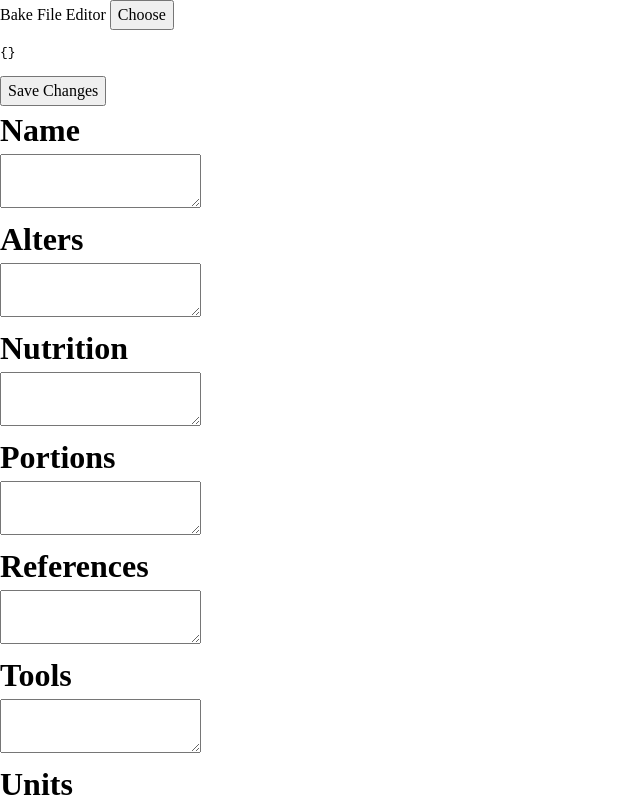
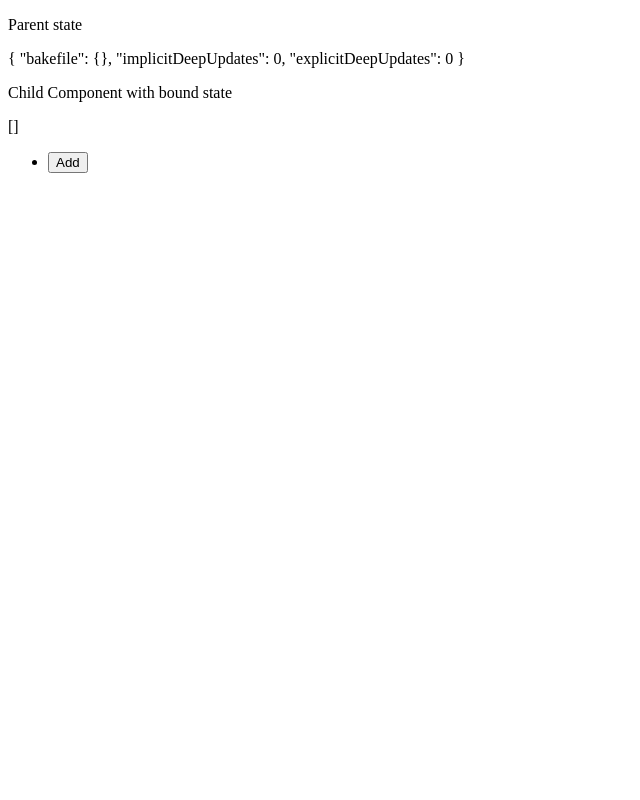
Before and after one commit to AustinGrey/bake-file, a Vue app: page / in a window 1280 px wide. Shown: the top 800 px of the page, without its empty margins (0-640 px from the left). Built offline with nearby package versions, Linux system fonts and the light colour scheme.

Commit message:
chore: cut down in attempt to find minimal bug recreation

```diff
--- a/src/App.vue
+++ b/src/App.vue
@@ -1,144 +1,23 @@
 <template>
-  Bake File Editor
-  <bakefile-loader v-model="state.bakefile" />
+  <p>Parent state</p>
+  {{ state }}
 
-  <h1>Name</h1>
-  <name v-model="state.bakefile.name" />
-
-  <h1>Alters</h1>
-  <alters />
-
-  <h1>Nutrition</h1>
-  <nutrition />
-
-  <h1>Portions</h1>
-  <portions />
-
-  <h1>References</h1>
-  <references />
-
-  <h1>Tools</h1>
-  <tools />
-
-  <h1>Units</h1>
-  <units v-model="state.bakefile.units" />
-
-  <h1>Yield</h1>
-  <yield />
-
-  <h1>Ingredients</h1>
-  <ingredients />
-
-  <h1>Result</h1>
-  <card />
+  <p>Child Component with bound state</p>
+  <units
+    v-model="state.bakefile.units"
+    @implicit-deep="state.implicitDeepUpdates += 1"
+    @explicit-deep="state.explicitDeepUpdates += 1"
+  />
 </template>
 
 <script setup lang="ts">
-import Ingredients from "./components/editors/ingredients.vue";
-import Name from "./components/editors/name.vue";
-import Alters from "./components/editors/alters.vue";
-import Nutrition from "./components/editors/nutrition.vue";
-import Portions from "./components/editors/portions.vue";
-import References from "./components/editors/references.vue";
-import Tools from "./components/editors/tools.vue";
 import Units from "./components/editors/units.vue";
-import Yield from "./components/editors/yield.vue";
-import Card from "./components/views/card.vue";
-import BakefileLoader from "./components/bakefile-loader.vue";
+import { reactive } from "vue";
 import { Bakefile } from "./bakefile";
-import { reactive } from "vue";
 
-/**
- * This component is responsible for
- * - Letting the user choose a file to work on
- * - Parsing the file into the segments that can be controlled by the individual editors
- * - Binding the segments to the editors so that when the edits happen, the result can
- *  be written out to the chosen file
- */
 const state = reactive({
   bakefile: {} as Bakefile,
+  implicitDeepUpdates: 0,
+  explicitDeepUpdates: 0,
 });
 </script>
-
-<style lang="scss">
-// Modern Reset CSS
-/* Box sizing rules */
-*,
-*::before,
-*::after {
-  box-sizing: border-box;
-}
-
-/* Remove default margin */
-body,
-h1,
-h2,
-h3,
-h4,
-p,
-figure,
-blockquote,
-dl,
-dd {
-  margin: 0;
-}
-
-/* Remove list styles on ul, ol elements with a list role, which suggests default styling will be removed */
-ul[role="list"],
-ol[role="list"] {
-  list-style: none;
-}
-
-/* Set core root defaults */
-html:focus-within {
-  scroll-behavior: smooth;
-}
-
-/* Set core body defaults */
-body {
-  min-height: 100vh;
-  text-rendering: optimizeSpeed;
-  line-height: 1.5;
-}
-
-/* A elements that don't have a class get default styles */
-a:not([class]) {
-  text-decoration-skip-ink: auto;
-}
-
-/* Make images easier to work with */
-img,
-picture {
-  max-width: 100%;
-  display: block;
-}
-
-/* Inherit fonts for inputs and buttons */
-input,
-button,
-textarea,
-select {
-  font: inherit;
-}
-
-/* Remove all animations, transitions and smooth scroll for people that prefer not to see them */
-@media (prefers-reduced-motion: reduce) {
-  html:focus-within {
-    scroll-behavior: auto;
-  }
-
-  *,
-  *::before,
-  *::after {
-    animation-duration: 0.01ms !important;
-    animation-iteration-count: 1 !important;
-    transition-duration: 0.01ms !important;
-    scroll-behavior: auto !important;
-  }
-}
-
-// My reset css
-input {
-  min-width: 1em;
-}
-</style>
--- a/src/components/bakefile-loader.vue
+++ /dev/null
@@ -1,147 +0,0 @@
-<template>
-  <button @click="onChooseClick">Choose</button>
-
-  <button v-for="handle in handles" @click="onDirTreeClick(handle)">
-    {{ handle.name }}
-  </button>
-
-  <pre>{{ modelValue }}</pre>
-  <pre>{{ parsingErrors }}</pre>
-
-  <button type="button" v-if="fileDirty" @click="saveFile">Save Changes</button>
-</template>
-
-<script setup lang="ts">
-/**
- * Component responsibilities
- * - Bind a provided object to a file on disk, such that
- * -- The file can be loaded into the object
- * -- The object can be saved to the file
- *
- * The object is always guaranteed to exist. So if no file is bound,
- * the user should still be able to edit the object, it would just be
- * the empty object to start off with.
- */
-
-import { computed, PropType, ref, watch } from "vue";
-import { Bakefile } from "../bakefile";
-
-const props = defineProps({
-  /**
-   * The internal object representation of the bakefile, or
-   * an empty object if no bakefile is loaded
-   */
-  modelValue: {
-    type: Object as PropType<Bakefile>,
-    required: true,
-  },
-});
-
-const emit = defineEmits<{
-  (e: "update:modelValue", newVal: Bakefile): void;
-}>();
-
-const modelValue = computed({
-  get: () => props.modelValue,
-  set: (val) => emit("update:modelValue", val),
-});
-
-// Get the directory to choose files from
-interface FileSystemFileHandle {
-  name: string;
-  kind: "file";
-  getFile: () => Promise<File>;
-  createWritable: () => Promise<{
-    write: (...args: any[]) => {};
-    close: () => void;
-  }>;
-}
-interface FileSystemDirectoryHandle {
-  name: string;
-  kind: "directory";
-}
-type FileSystemHandle = FileSystemFileHandle | FileSystemDirectoryHandle;
-
-const directory = ref(
-  undefined as undefined | { values: () => Iterable<FileSystemHandle> }
-);
-
-async function onChooseClick() {
-  directory.value = await (window as any).showDirectoryPicker({
-    startIn: "documents",
-  });
-}
-
-/**
- * Called when a handle shown in the directory tree is picked
- */
-async function onDirTreeClick(handle: FileSystemHandle) {
-  if (handle.kind === "directory") {
-    // do nothing @todo change current working directory
-  } else {
-    currentHandle.value = handle;
-    currentFile.value = await handle.getFile();
-  }
-}
-
-/**
- * The current known set of file handles we can edit
- */
-const handles = ref([] as FileSystemHandle[]);
-
-/**
- * The user's currently chosen file handle they wish to edit
- */
-const currentFile = ref(undefined as undefined | File);
-const currentHandle = ref(undefined as undefined | FileSystemFileHandle);
-
-/**
- * True if the user has made changes to the file contents that are not saved yet
- */
-const fileDirty = computed(
-  () => JSON.stringify(props.modelValue) !== lastSavedValue.value
-);
-/**
- * The last JSON string written to file
- */
-const lastSavedValue = ref(undefined as undefined | string);
-
-async function saveFile() {
-  const writable = await currentHandle.value?.createWritable();
-  const jsonString = JSON.stringify(modelValue.value);
-  await writable?.write(jsonString);
-  await writable?.close();
-  lastSavedValue.value = jsonString;
-}
-
-const parsingErrors = ref(undefined as string | undefined);
-
-watch(currentFile, async (newFile) => {
-  const contents = await newFile?.text();
-  if (contents === "" || contents === undefined) {
-    modelValue.value = {};
-    parsingErrors.value =
-      "The selected file was empty or undefined, using an empty object instead.";
-  } else {
-    try {
-      modelValue.value = JSON.parse(contents);
-      parsingErrors.value = undefined;
-    } catch (e) {
-      modelValue.value = {};
-      parsingErrors.value =
-        "File cannot be parsed. Did you select a '*.bakefile.yaml' ?";
-    }
-  }
-  // The last saved file is exactly the contents of the file we just loaded
-  lastSavedValue.value = contents;
-});
-
-watch(directory, async (newVal) => {
-  handles.value.splice(0, handles.value.length);
-  for await (const entry of newVal?.values() ?? []) {
-    handles.value.push(entry);
-  }
-});
-</script>
-
-<style scoped lang="scss"></style>
--- a/src/components/editors/alters.vue
+++ /dev/null
@@ -1,7 +0,0 @@
-<template>
-  <textarea></textarea>
-</template>
-
-<script setup lang="ts"></script>
-
-<style scoped lang="scss"></style>
--- a/src/components/editors/ingredients.vue
+++ /dev/null
@@ -1,7 +0,0 @@
-<template>
-  <textarea></textarea>
-</template>
-
-<script setup lang="ts"></script>
-
-<style scoped lang="scss"></style>
--- a/src/components/editors/name.vue
+++ /dev/null
@@ -1,26 +0,0 @@
-<template>
-  <textarea v-model="modelValue"></textarea>
-</template>
-
-<script setup lang="ts">
-import { computed, PropType } from "vue";
-
-const props = defineProps({
-  modelValue: {
-    type: String as PropType<undefined | string>,
-  },
-});
-
-const modelValue = computed({
-  get: () => props.modelValue,
-  set: (val) => {
-    emit("update:modelValue", val === "" ? undefined : val);
-  },
-});
-
-const emit = defineEmits<{
-  (e: "update:modelValue", newVal: string | undefined): void;
-}>();
-</script>
-
-<style scoped lang="scss"></style>
--- a/src/components/editors/nutrition.vue
+++ /dev/null
@@ -1,7 +0,0 @@
-<template>
-  <textarea></textarea>
-</template>
-
-<script setup lang="ts"></script>
-
-<style scoped lang="scss"></style>
--- a/src/components/editors/portions.vue
+++ /dev/null
@@ -1,7 +0,0 @@
-<template>
-  <textarea></textarea>
-</template>
-
-<script setup lang="ts"></script>
-
-<style scoped lang="scss"></style>
--- a/src/components/editors/references.vue
+++ /dev/null
@@ -1,7 +0,0 @@
-<template>
-  <textarea></textarea>
-</template>
-
-<script setup lang="ts"></script>
-
-<style scoped lang="scss"></style>
--- a/src/components/editors/tools.vue
+++ /dev/null
@@ -1,7 +0,0 @@
-<template>
-  <textarea></textarea>
-</template>
-
-<script setup lang="ts"></script>
-
-<style scoped lang="scss"></style>
--- a/src/components/editors/units.vue
+++ b/src/components/editors/units.vue
@@ -2,14 +2,11 @@
   {{ state.units }}
   <ul>
     <li v-for="(unitDef, idx) of state.units">
-      <span class="unit-input">
-        <input v-model="state.units[idx].custom" />
-        <template v-if="state.units[idx].type !== 'incomparable'">
-          <span>=</span>
-          <input v-model="state.units[idx].metric" />
-        </template>
-      </span>
-      <button type="button" @click="convertType(idx)">Change Type</button>
+      <input v-model="state.units[idx].custom" />
+      <template v-if="state.units[idx].type !== 'incomparable'">
+        <span>=</span>
+        <input v-model="state.units[idx].metric" />
+      </template>
     </li>
     <li>
       <button
@@ -119,6 +116,8 @@ const normalizedModelValue = computed<CustomUnitIr[]>(() => {
 
 const emit = defineEmits<{
   (e: "update:modelValue", newVal: Bakefile["units"]): void;
+  (e: "implicit-deep"): void;
+  (e: "explicit-deep"): void;
 }>();
 
 const state = reactive({
@@ -132,13 +131,7 @@ const state = reactive({
 watch(
   normalizedModelValue,
   (newValue) => {
-    // Load the normalized value into the state
-    console.log("Imported!");
-    // Re-assigning the value can cause reactivity to be lost here if the export
-    // watcher is an implicit deep, but not if it's an explicit deep.
     state.units = newValue;
-    // state.units.splice(0);
-    // newValue.forEach((entry) => state.units.push(entry));
   },
   { immediate: true }
 );
@@ -181,36 +174,16 @@ watch(
     if (errors.length) {
       return;
     }
+    emit("implicit-deep");
     emit("update:modelValue", toEmit);
   },
   { deep: true }
 );
 
 /**
- * Converts a unit definition from one type to the next, cycling through the list
- * 1. incomparable == Bare string
- * 2. comparable-string == Amount compared to metric amount in string form
- * 3. comparable-array == Amount compared to metric amount in Array form
- *
- * @param idx the index of the modelAsList array to be converted
+ * Exports the IR to the model value
  */
-function convertType(idx: number) {
-  const currentType = state.units[idx].type;
-  state.units[idx].type =
-    currentType === "incomparable"
-      ? "comparable-string"
-      : currentType === "comparable-string"
-      ? "comparable-array"
-      : "incomparable";
-}
+watch(state.units, (newValue) => {
+  emit("explicit-deep");
+});
 </script>
-
-<style scoped lang="scss">
-.unit-input {
-  display: inline-flex;
-  width: 11em;
-  > *:not(span) {
-    flex: 1;
-  }
-}
-</style>
--- a/src/components/editors/yield.vue
+++ /dev/null
@@ -1,7 +0,0 @@
-<template>
-  <textarea></textarea>
-</template>
-
-<script setup lang="ts"></script>
-
-<style scoped lang="scss"></style>
--- a/src/components/views/card.vue
+++ /dev/null
@@ -1,8 +0,0 @@
-<!-- View a bake file as a traditional recipe card -->
-<template>
-  <p>The recipe looks like...</p>
-</template>
-
-<script setup lang="ts"></script>
-
-<style scoped lang="scss"></style>
```
